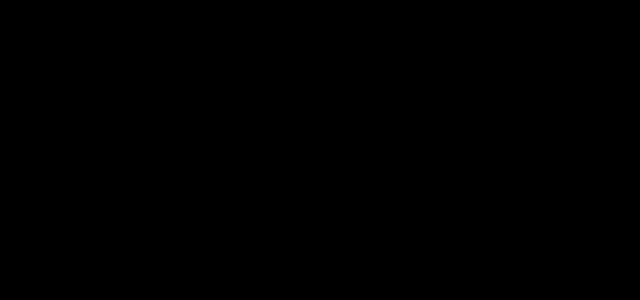
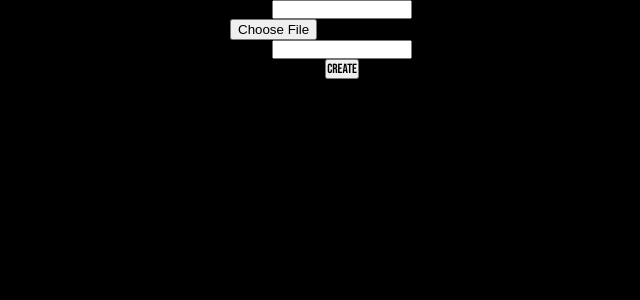
Before and after one commit to Mare02/7FIT-TrainingPlans_Project, a Vue app: page /test in a window 1280 px wide. Before the commit this address had no page. Shown: the top 300 px of the page, without its empty margins (298-938 px from the left). Built offline with nearby package versions, Linux system fonts and the light colour scheme; a web font is replaced by a local one; what vue3-animate-onscroll would draw is missing.

Commit message:
exercises api works

```diff
--- a/src/router/index.js
+++ b/src/router/index.js
@@ -1,6 +1,7 @@
 import { createRouter, createWebHistory } from 'vue-router'
 import Home from '../views/Home.vue'
 import AuthorizationView from '../views/AuthorizationView.vue'
+import test_vezbe from '../views/test_vezbe.vue'
 
 const routes = [{
         path: '/',
@@ -21,6 +22,11 @@ const routes = [{
         name: 'Login',
         component: AuthorizationView
     },
+    {
+        path: '/test',
+        name: 'test_vezbe',
+        component: test_vezbe
+    },
 ]
 
 const router = createRouter({
--- a/src/views/AuthorizationView.vue
+++ b/src/views/AuthorizationView.vue
@@ -36,6 +36,7 @@
         .then(res => {
           console.log(res);
           localStorage.setItem('sid', res.data.user.sid);
+          this.$router.push('/home')
         });
       },
       async register(payload){
@@ -84,8 +85,8 @@
     background-image: linear-gradient(
       -90deg,
       rgb(24, 24, 24) 0%,
-      rgb(68, 0, 0) 30%,
-      rgb(24, 24, 24) 60%,
+      rgb(24, 24, 24) 30%,
+      rgb(24, 24, 24) 35%,
       rgb(24, 24, 24) 100%
     );
     animation: AnimateBG 20s ease infinite;
--- /dev/null
+++ b/src/views/test_vezbe.vue
@@ -0,0 +1,67 @@
+<template>
+  <div class="container">
+    <input type="text" v-model="name">
+    <input type="file" @change="getFile">
+    <input type="text" v-model="description">
+    <!-- <input type="text" v-model="muscles">
+    <input type="text" v-model="level">
+    <input type="text" v-model="goals"> -->
+    <button @click="createExercise">create</button>
+  </div>
+</template>
+
+<script>
+import axios from 'axios'
+
+export default {
+  data(){
+    return{
+      name: '',
+      file: null,
+      description: '',
+      muscles: [1, 2, 3],
+      level: 2,
+      goals: [1, 2, 3]
+    }
+  },
+  methods:{
+    async createExercise(){
+      try{
+        const formdata = new FormData();
+        formdata.append('name', this.name)
+        formdata.append('file', this.file)
+        formdata.append('description', this.description)
+        formdata.append('muscles', this.muscles[0])
+        formdata.append('muscles', this.muscles[1])
+        formdata.append('level', this.level)
+        formdata.append('goals', this.goals[0])
+        formdata.append('goals', this.goals[1])
+
+        await axios.post('http://783p122.e2.mars-hosting.com/7fit/exercises', formdata)
+        .then(res => {
+          console.log(res);
+        })
+      }
+      catch (error){
+        console.log('this error:');
+        console.log(error);
+      }
+
+    },
+    async getFile(event){
+      this.file = event.target.files[0];
+      console.log(this.file);
+    }
+  }
+}
+</script>
+
+<style scoped>
+.container{
+  display: grid;
+  place-items: center;
+}
+.container input{
+  color: black;
+}
+</style>
```
